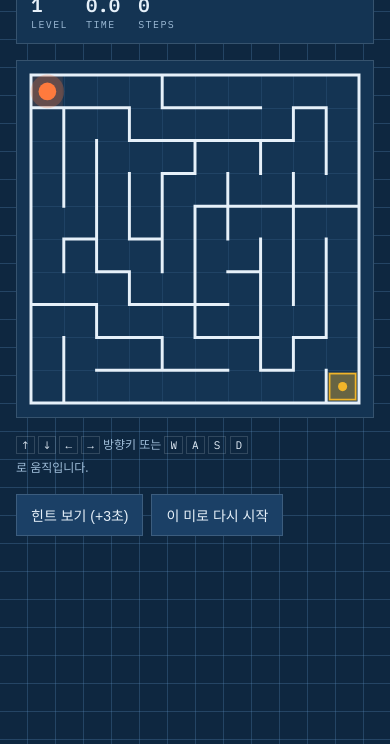
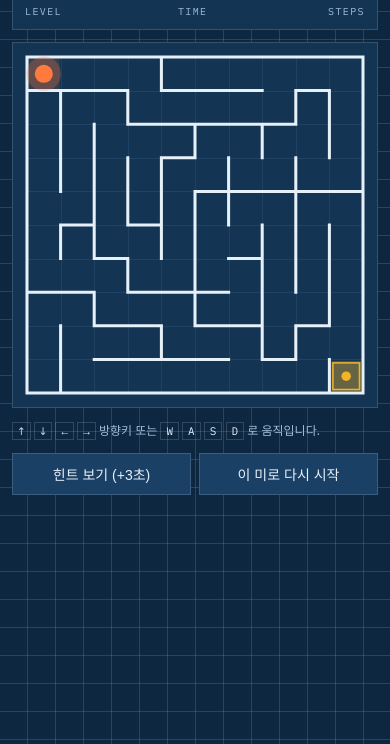
Before and after one commit to sduiond/maze-game, a plain HTML site: page index.html in a window 390 px wide. Shown: the part 100-844 px from the top of the page. Drawn offline with Linux system fonts and the light colour scheme; a web font is replaced by a local one.

Commit message:
Optimize for phones and add share thumbnail
Add the missing viewport and charset meta tags so the page renders at
device width instead of desktop width, size the board against viewport
height for landscape, swap the keyboard hint for a swipe hint on touch
devices, and add Open Graph/Twitter card tags with a 1200x630 thumbnail
so shared links unfurl with a preview.

Co-Authored-By: Claude Opus 5 <noreply@anthropic.com>

```diff
--- a/index.html
+++ b/index.html
@@ -1,4 +1,25 @@
+<meta charset="utf-8">
+<meta name="viewport" content="width=device-width,initial-scale=1,viewport-fit=cover">
 <title>미로찾기</title>
+<meta name="description" content="키보드 방향키와 스와이프로 조작하는 미로찾기 게임. 판마다 새 미로가 생성됩니다.">
+<meta name="theme-color" content="#0E2740">
+
+<meta property="og:type" content="website">
+<meta property="og:site_name" content="미로찾기">
+<meta property="og:title" content="미로찾기">
+<meta property="og:description" content="판마다 새로 생성되는 미로. 방향키와 스와이프로 출발점에서 도착점까지 — 기록에 도전해보세요.">
+<meta property="og:url" content="https://sduiond.github.io/maze-game/">
+<meta property="og:image" content="https://sduiond.github.io/maze-game/og-image.png">
+<meta property="og:image:secure_url" content="https://sduiond.github.io/maze-game/og-image.png">
+<meta property="og:image:type" content="image/png">
+<meta property="og:image:width" content="1200">
+<meta property="og:image:height" content="630">
+<meta property="og:image:alt" content="청사진 도면 위에 그려진 미로와 '미로찾기' 제목">
+<meta name="twitter:card" content="summary_large_image">
+<meta name="twitter:title" content="미로찾기">
+<meta name="twitter:description" content="판마다 새로 생성되는 미로. 방향키와 스와이프로 출발점에서 도착점까지.">
+<meta name="twitter:image" content="https://sduiond.github.io/maze-game/og-image.png">
+
 <link rel="preconnect" href="https://fonts.gstatic.com" crossorigin>
 <link rel="stylesheet" href="https://fonts.googleapis.com/css2?family=Do+Hyeon&family=IBM+Plex+Mono:wght@400;600&family=IBM+Plex+Sans+KR:wght@400;500;600&display=swap">
 <style>
@@ -29,7 +50,10 @@
       linear-gradient(90deg,var(--hair-soft) 1px,transparent 1px);
     background-size:28px 28px;
     background-position:-1px -1px;
+    overscroll-behavior:none;
+    -webkit-text-size-adjust:100%;
   }
+  canvas{-webkit-user-select:none;user-select:none;-webkit-tap-highlight-color:transparent}
   .sheet{
     width:100%;
     max-width:560px;
@@ -114,10 +138,22 @@
   }
   .primary{background:var(--marker);border-color:var(--marker);color:#22160E;font-weight:600}
   .primary:hover{background:#FF8D58;border-color:#FF8D58}
-  @media (max-width:430px){
-    .titleblock{grid-template-columns:1fr}
-    .stats{justify-content:flex-start}
+  .touch-only{display:none}
+  @media (pointer:coarse){
+    .key-only{display:none}
+    .touch-only{display:inline}
+    button{padding:13px 16px}
+  }
+  @media (max-width:520px){
+    body{padding-block:14px 20px;padding-inline:12px}
+    .sheet{gap:12px}
+    .titleblock{grid-template-columns:1fr;gap:10px;padding:11px 12px}
+    .stats{justify-content:space-between;gap:10px}
     .stat{align-items:flex-start}
+    .controls{gap:10px}
+    .note{max-width:none;flex:1 1 100%}
+    .buttons{flex:1 1 100%}
+    .buttons button{flex:1 1 0;min-width:0}
   }
   @media (prefers-reduced-motion:reduce){*{transition:none!important}}
 </style>
@@ -145,7 +181,7 @@
   </div>
 
   <div class="controls">
-    <p class="note"><kbd>↑</kbd> <kbd>↓</kbd> <kbd>←</kbd> <kbd>→</kbd> 방향키 또는 <kbd>W</kbd> <kbd>A</kbd> <kbd>S</kbd> <kbd>D</kbd> 로 움직입니다.</p>
+    <p class="note"><span class="key-only"><kbd>↑</kbd> <kbd>↓</kbd> <kbd>←</kbd> <kbd>→</kbd> 방향키 또는 <kbd>W</kbd> <kbd>A</kbd> <kbd>S</kbd> <kbd>D</kbd> 로 움직입니다.</span><span class="touch-only">가고 싶은 방향으로 미로를 쓸어서 움직입니다.</span></p>
     <div class="buttons">
       <button id="hint">힌트 보기 (+3초)</button>
       <button id="reset">이 미로 다시 시작</button>
@@ -220,7 +256,9 @@
 
   function layout(){
     var dpr=Math.min(window.devicePixelRatio||1,2);
-    cssSize=Math.min(cv.parentElement.clientWidth,560);
+    // 가로 폭과 함께 화면 높이도 고려해, 가로 모드 폰에서도 도면 전체가 보이게 한다
+    var avail=window.innerHeight-(window.innerWidth<520?190:210);
+    cssSize=Math.max(240,Math.min(cv.parentElement.clientWidth,560,avail));
     cv.style.height=cssSize+'px';
     cv.width=Math.round(cssSize*dpr);
     cv.height=Math.round(cssSize*dpr);
```
Also changed, not shown: og-image.png (added).
